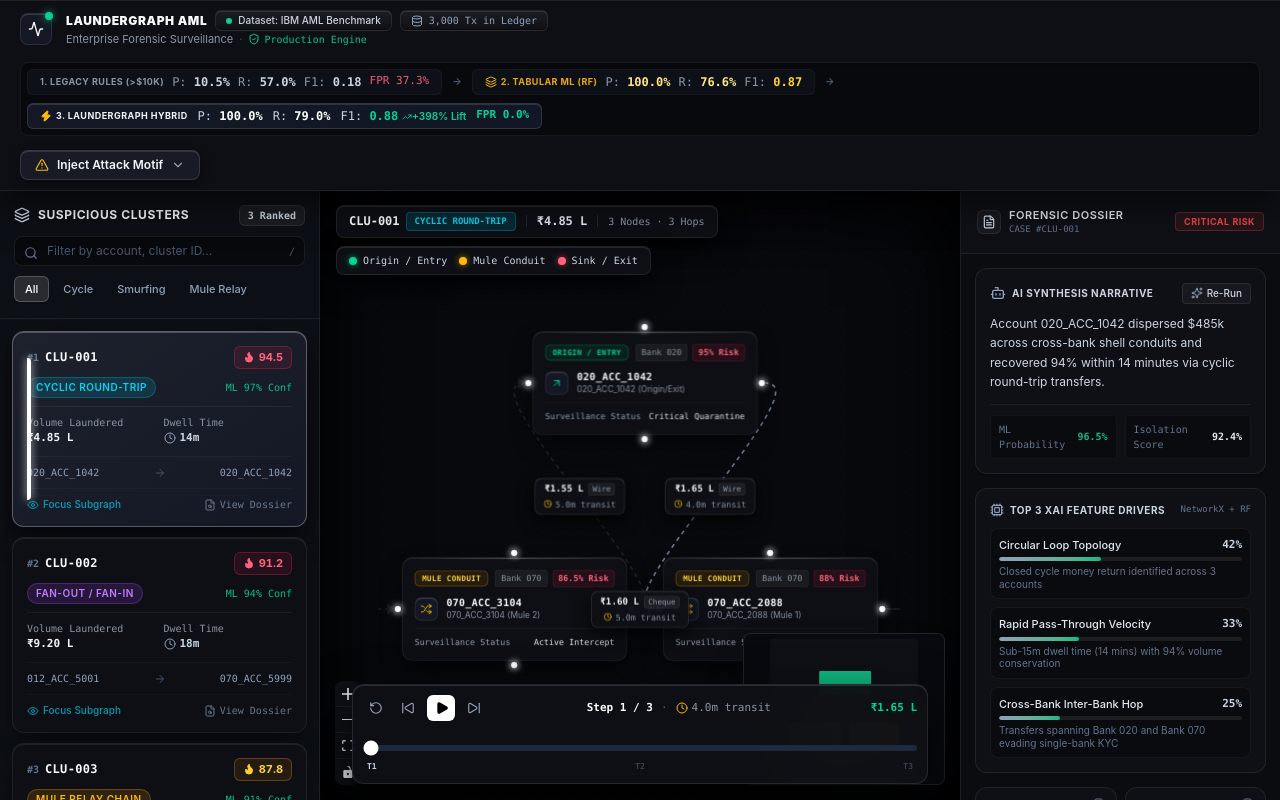
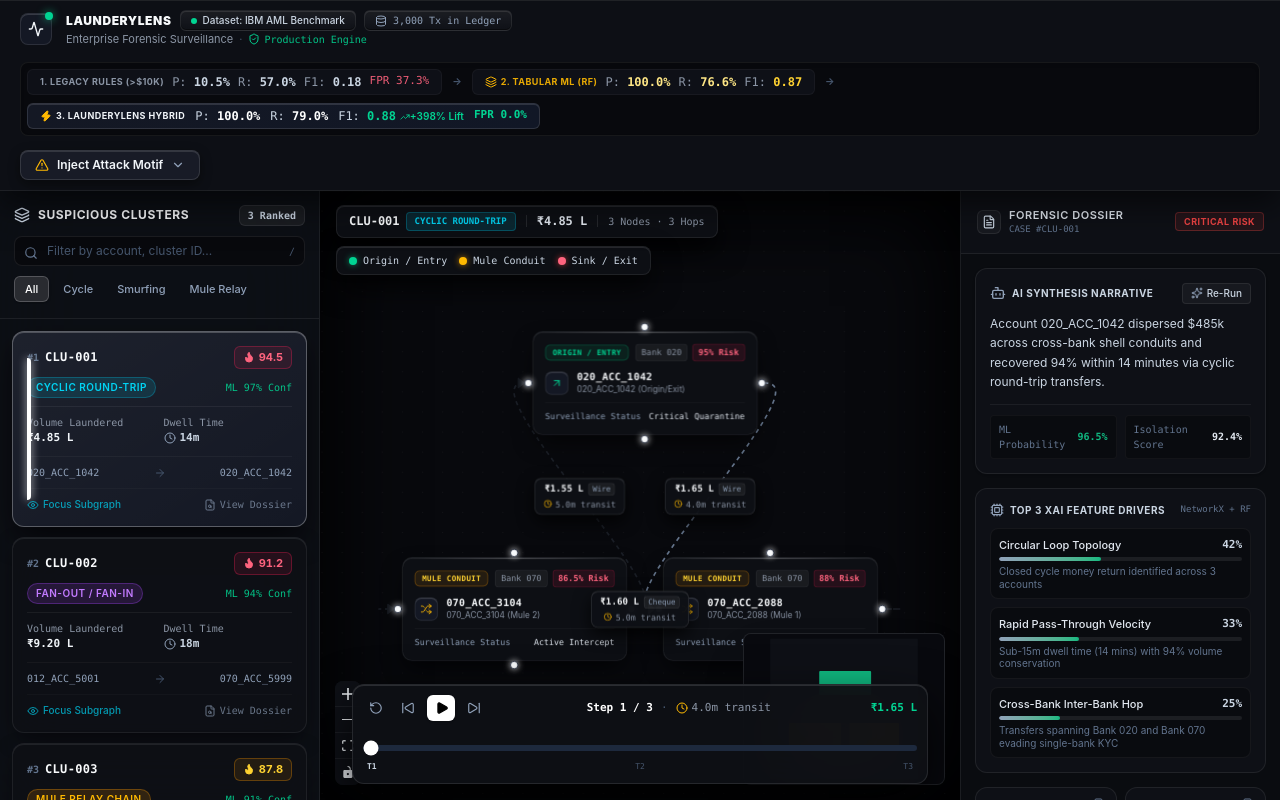
Before and after one commit to CMS105/Money_Laundering_bmsc, a Next.js app in the folder frontend/: page / in a window 1280 px wide. Built offline with nearby package versions, Linux system fonts and the light colour scheme; no server answers.

Commit message:
chore(branding): update dashboard header to LaunderyLens

```diff
--- a/frontend/src/components/TopKpiBar.tsx
+++ b/frontend/src/components/TopKpiBar.tsx
@@ -73,7 +73,7 @@ export default function TopKpiBar({
           <div>
             <div className="flex items-center gap-2">
               <span className="text-xs font-black tracking-wider text-[#F8FAFC] uppercase">
-                LaunderGraph AML
+                LaunderyLens
               </span>
 
               {/* Recessed metallic pill: Dataset */}
@@ -146,11 +146,11 @@ export default function TopKpiBar({
 
           <span className="text-[10px] text-slate-600 font-bold px-0.5">→</span>
 
-          {/* 3. LaunderGraph Hybrid Engine */}
+          {/* 3. LaunderyLens Hybrid Engine */}
           <div className="flex items-center gap-2.5 px-3 py-1 rounded-md bg-gradient-to-r from-[#141824] to-[#111726] border border-white/[0.12] shadow-[inset_0_1px_0_0_rgba(255,255,255,0.12)]">
             <div className="flex items-center gap-1 text-[9px] font-bold tracking-wider text-slate-100 uppercase">
               <Zap className="w-3 h-3 text-amber-400 fill-amber-400" />
-              3. LaunderGraph Hybrid
+              3. LaunderyLens Hybrid
             </div>
             <div className="flex items-center gap-2.5 text-xs font-mono tabular-nums">
               <span className="text-slate-300">
```
